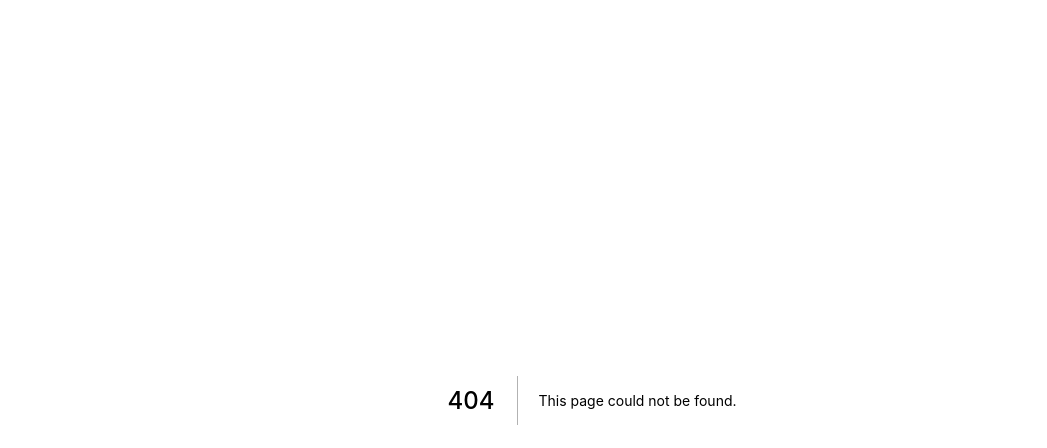
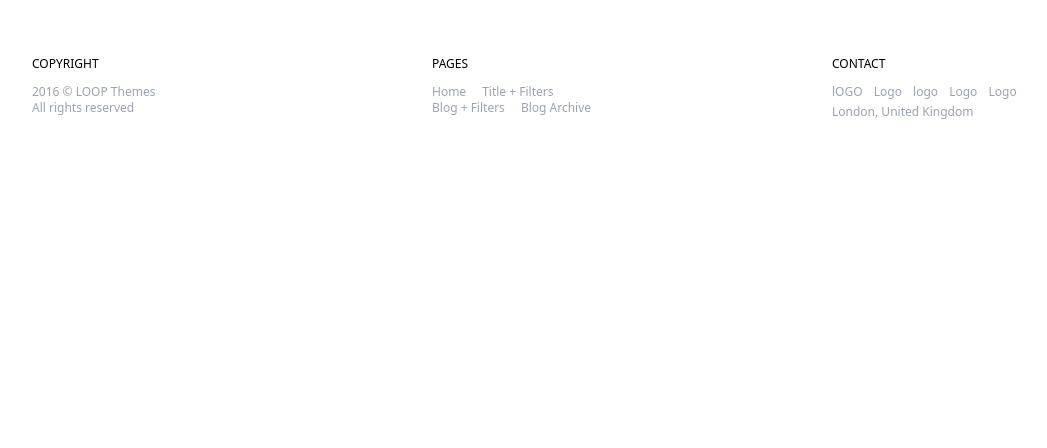
Before and after one commit to jyyes21/formation-nextjs, a Next.js app: page /components/Footer in a window 1280 px wide. Before the commit this address had no page. Shown: the top 448 px of the page, without its empty margins (48-1095 px from the left). Built offline with nearby package versions, Linux system fonts and the light colour scheme.

Commit message:
add footer

```diff
--- /dev/null
+++ b/pages/components/Footer.tsx
@@ -0,0 +1,43 @@
+import React from "react";
+
+const Footer = () => {
+  return (
+    <div className="">
+      <div className="inline-flex w-full pt-14 pl-20 pb-10 text-gray-400">
+          <div className="basis-full">
+            <div className="text-xs pb-3 text-black">COPYRIGHT</div>
+            <div className="text-xs">
+              2016 © LOOP Themes <br />
+              All rights reserved
+            </div>
+          </div>
+
+          <div className=" basis-full">
+            <div className="text-xs pb-3 text-black">PAGES</div>
+
+            <div>
+              <ul className="text-xs">
+                <li>
+                  <button className="pr-4">Home</button>
+                  <button>Title + Filters</button>
+                </li>
+                <li>
+                  <button className="pr-4">Blog + Filters</button>
+                  <button>Blog Archive</button>
+                </li>
+              </ul>
+            </div>
+          </div>
+        <div className=" basis-full">
+          <div className="text-xs pb-3 text-black">CONTACT</div>
+          <div className="text-xs pb-1">
+            <button className="pr-2">lOGO</button> <button className="pr-2">Logo</button> <button className="pr-2">logo</button> <button className="pr-2">Logo</button> <button>Logo</button>
+          </div>
+          <div className="text-xs">London, United Kingdom</div>
+        </div>
+      </div>
+    </div>
+  );
+};
+
+export default Footer;
--- a/pages/components/Image.tsx
+++ b/pages/components/Image.tsx
@@ -2,16 +2,16 @@ import React from 'react';
 
 const Image = () => {
     return (
-        <div className='content-start float-lerf relative mt-[300px] justify-items-start h-[1650px] min-w-[50px] min-h-[50px] overflow-hidden'>
-            <div><img src="https://pbs.twimg.com/profile_images/446356636710363136/OYIaJ1KK_400x400.png" alt="" /></div>
-            <div><img src="https://miro.medium.com/max/400/1*X5-pQC_yDOuSMPlrXGporw.png" alt="" /></div>
-            <div><img src="https://pbs.twimg.com/profile_images/446356636710363136/OYIaJ1KK_400x400.png" alt="" /></div>
-            <div><img src="https://miro.medium.com/max/400/1*X5-pQC_yDOuSMPlrXGporw.png" alt="" /></div>
-            <div><img src="https://pbs.twimg.com/profile_images/446356636710363136/OYIaJ1KK_400x400.png" alt="" /></div>
-            <div><img src="https://miro.medium.com/max/400/1*X5-pQC_yDOuSMPlrXGporw.png" alt="" /></div>
-            <div><img src="https://pbs.twimg.com/profile_images/446356636710363136/OYIaJ1KK_400x400.png" alt="" /></div>
-            <div><img src="https://miro.medium.com/max/400/1*X5-pQC_yDOuSMPlrXGporw.png" alt="" /></div>
-            <div><img src="https://pbs.twimg.com/profile_images/446356636710363136/OYIaJ1KK_400x400.png" alt="" /></div>
+        <div className='box-border overflow-hidden pt-24 w-full gap-0 columns-3'>
+            <div><img className="hover:backdrop-opacity-20 backdrop-opacity-100  min-w-[50px] min-h-[50px] w-full" src="https://pbs.twimg.com/profile_images/446356636710363136/OYIaJ1KK_400x400.png" alt="" /></div>
+            <div><img className="min-w-[50px] min-h-[50px] w-full " src="https://miro.medium.com/max/400/1*X5-pQC_yDOuSMPlrXGporw.png" alt="" /></div>
+            <div><img className="min-w-[50px] min-h-[50px] w-full " src="https://pbs.twimg.com/profile_images/446356636710363136/OYIaJ1KK_400x400.png" alt="" /></div>
+            <div><img className="min-w-[50px] min-h-[50px] w-full " src="https://miro.medium.com/max/400/1*X5-pQC_yDOuSMPlrXGporw.png" alt="" /></div>
+            <div><img className="min-w-[50px] min-h-[50px] w-full " src="https://pbs.twimg.com/profile_images/446356636710363136/OYIaJ1KK_400x400.png" alt="" /></div>
+            <div><img className="min-w-[50px] min-h-[50px] w-full " src="https://miro.medium.com/max/400/1*X5-pQC_yDOuSMPlrXGporw.png" alt="" /></div>
+            <div><img className="min-w-[50px] min-h-[50px] w-full " src="https://pbs.twimg.com/profile_images/446356636710363136/OYIaJ1KK_400x400.png" alt="" /></div>
+            <div><img className="min-w-[50px] min-h-[50px] w-full " src="https://miro.medium.com/max/400/1*X5-pQC_yDOuSMPlrXGporw.png" alt="" /></div>
+            <div><img className="min-w-[50px] min-h-[50px] w-full " src="https://pbs.twimg.com/profile_images/446356636710363136/OYIaJ1KK_400x400.png" alt="" /></div>
         </div>
     );
 };
--- a/pages/components/Menu.tsx
+++ b/pages/components/Menu.tsx
@@ -4,10 +4,10 @@ const Menu = () => {
   return (
     <div>
       <div className="">
-        <button className="text-black font-semibold rounded inline-flex float-right pt-14 pr-10 text-2xl">
+        <button className="text-black font-semibold rounded inline-flex float-right pt-14 pr-20 text-2xl">
           MENU
         </button>
-        <button className="text-black font-semibold rounded inline-flex float-left pt-14 pl-10 text-2xl">
+        <button className="text-black font-semibold rounded inline-flex float-left pt-14 pl-20 text-2xl">
           C O R E
         </button>
       </div>
--- a/pages/components/Text.tsx
+++ b/pages/components/Text.tsx
@@ -4,10 +4,10 @@ const Text = () => {
     return (
         <div>
             <div className="pt-80">
-              <p className="text-3xl font-serif pl-10">
+              <p className="text-3xl font-serif pl-20">
                 We make the complex simple.
               </p>
-              <p className="text-3xl font-serif pt-8 pl-10 text-yellow-600">
+              <p className="text-3xl font-serif pt-8 pl-20 text-yellow-600">
                 We make the complex simple.
               </p>
             </div>
--- a/pages/index.tsx
+++ b/pages/index.tsx
@@ -4,6 +4,7 @@ import Menu from "./components/Menu";
 import Text from "./components/Text";
 import Nav from "./components/Nav";
 import Image from "./components/Image";
+import Footer from "./components/Footer";
 
 const Home: NextPage = () => {
   return (
@@ -15,11 +16,12 @@ const Home: NextPage = () => {
         <link rel="stylesheet" href="../styles/globals.css" />
       </Head>
       <div className="bg-neutral-200 px-5 pt-32 pb-32 flex justify-center">
-        <div className="text-black bg-gray-100 max-w-7xl w-5/6 block">
+        <div className="text-black bg-gray-100 max-w-7xl w-5/6 flex flex-col ">
           <Menu />
           <Text />
           <Nav />
           <Image />
+          <Footer />
         </div>
       </div>
     </div>
```
